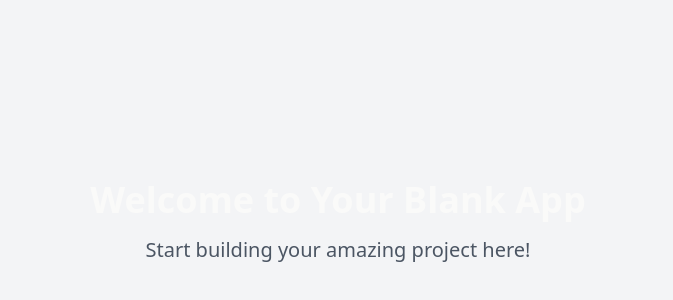
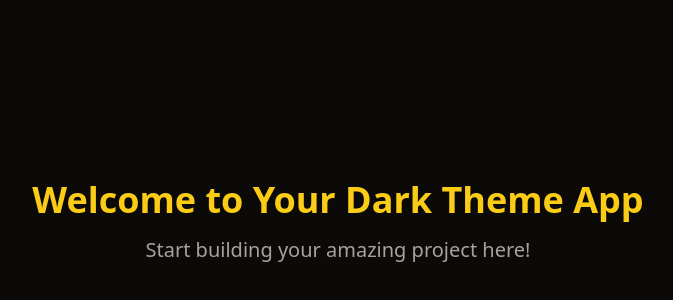
Before and after one commit to MuhammadAman02/hst-ai-aca78ad6-59d0-4334-8d5a-c710ca99e2ff, a React (Vite) app: page / in a window 1280 px wide. Shown: the part 178-478 px from the top of the page, without its empty margins (302-975 px from the left). Built offline with nearby package versions, Linux system fonts and the light colour scheme.

Commit message:
update file

```diff
--- a/src/pages/Index.tsx
+++ b/src/pages/Index.tsx
@@ -1,11 +1,9 @@
-// Update this page (the content is just a fallback if you fail to update the page)
-
 const Index = () => {
   return (
-    <div className="min-h-screen flex items-center justify-center bg-gray-100">
+    <div className="min-h-screen flex items-center justify-center bg-background">
       <div className="text-center">
-        <h1 className="text-4xl font-bold mb-4">Welcome to Your Blank App</h1>
-        <p className="text-xl text-gray-600">Start building your amazing project here!</p>
+        <h1 className="text-4xl font-bold mb-4 text-primary">Welcome to Your Dark Theme App</h1>
+        <p className="text-xl text-muted-foreground">Start building your amazing project here!</p>
       </div>
     </div>
   );
```
